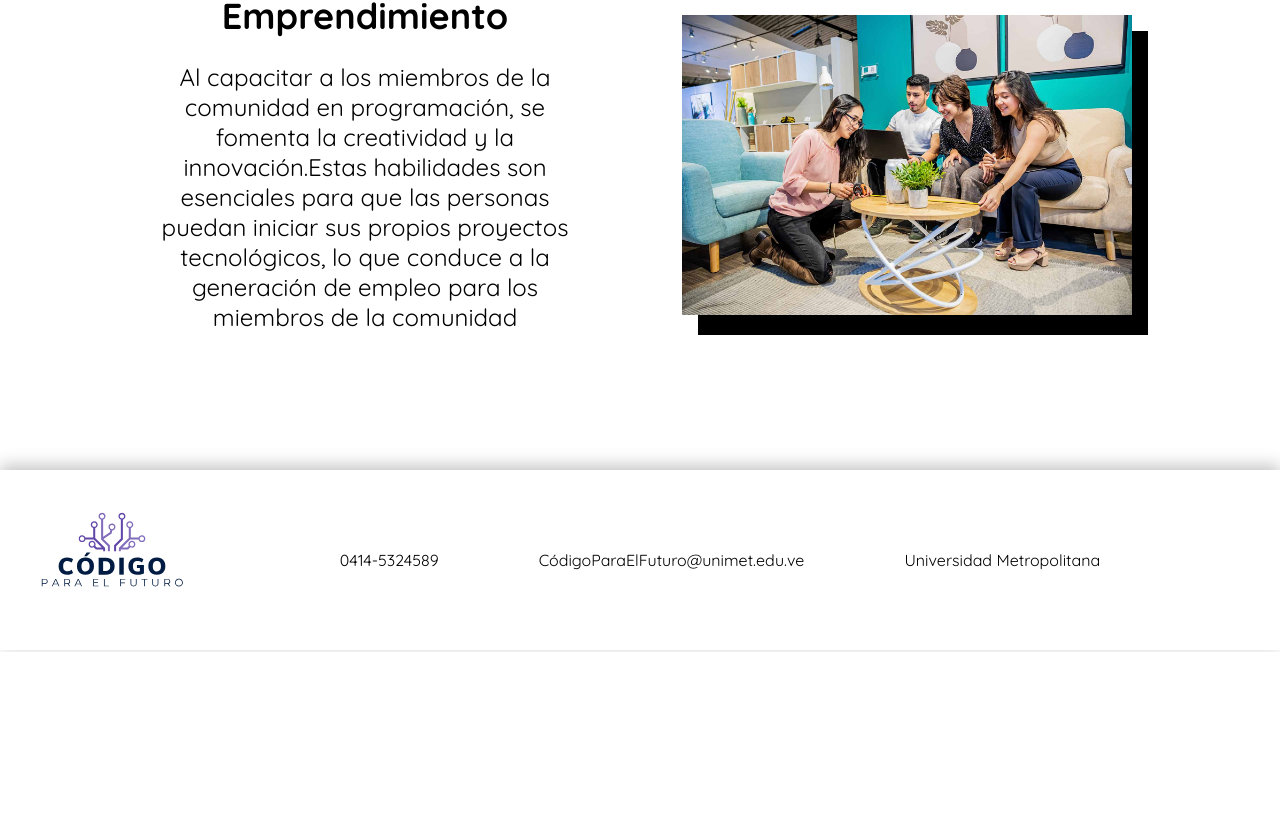
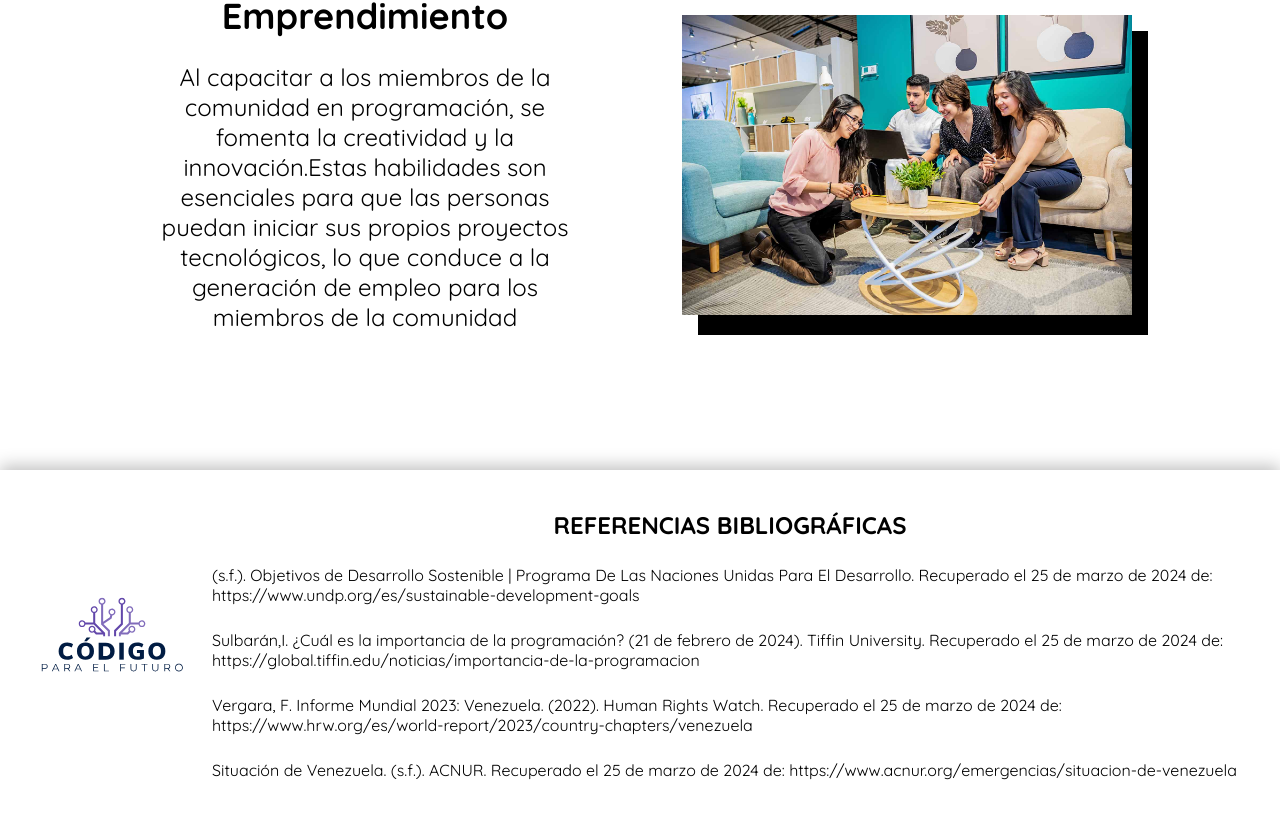
Before and after one commit to Faspiru/responsabilidad_Social, a React (Vite) app: page /ods in a window 1280 px wide. Shown: the part 2700-3518 px from the top of the page. Before the commit the page ends 3352 px from the top, so only its background shows below. Built offline with nearby package versions, Linux system fonts and the light colour scheme.

Commit message:
Adding References :sparkles:

```diff
--- a/src/components/Footer.jsx
+++ b/src/components/Footer.jsx
@@ -4,11 +4,15 @@ import logoImage from "../assets/LogoCodigoFuturo.svg";
 import styles from "./Footer.module.scss";
 
 export default function Footer() {
+  const scrollToTopAndRedirect = () => {
+    window.scrollTo(0, 0); // Desplaza la página hacia arriba
+  };
+
   return (
     <>
       <MediaQuery maxWidth={870}>
         <div className={styles.footer}>
-          <div>
+          <div onClick={scrollToTopAndRedirect}>
             <Link to="/">
               <img src={logoImage} className={styles.logoImg}></img>
             </Link>
@@ -18,15 +22,36 @@ export default function Footer() {
       <MediaQuery minWidth={870}>
         {" "}
         <div className={styles.footer}>
-          <div>
+          <div onClick={scrollToTopAndRedirect}>
             <Link to="/">
               <img src={logoImage} className={styles.logoImg}></img>
             </Link>
           </div>
           <div className={styles.textContainer}>
-            <div>0414-5324589</div>
-            <div>CódigoParaElFuturo@unimet.edu.ve</div>
-            <div>Universidad Metropolitana</div>
+            <div className={styles.center}>
+              <h3>REFERENCIAS BIBLIOGRÁFICAS</h3>
+            </div>
+            <div>
+              (s.f.). Objetivos de Desarrollo Sostenible | Programa De Las
+              Naciones Unidas Para El Desarrollo. Recuperado el 25 de marzo de
+              2024 de: https://www.undp.org/es/sustainable-development-goals
+            </div>
+            <div>
+              Sulbarán,I. ¿Cuál es la importancia de la programación? (21 de
+              febrero de 2024). Tiffin University. Recuperado el 25 de marzo de
+              2024 de:
+              https://global.tiffin.edu/noticias/importancia-de-la-programacion
+            </div>
+            <div>
+              Vergara, F. Informe Mundial 2023: Venezuela. (2022). Human Rights
+              Watch. Recuperado el 25 de marzo de 2024 de:
+              https://www.hrw.org/es/world-report/2023/country-chapters/venezuela
+            </div>
+            <div>
+              Situación de Venezuela. (s.f.). ACNUR. Recuperado el 25 de marzo
+              de 2024 de:
+              https://www.acnur.org/emergencias/situacion-de-venezuela
+            </div>
           </div>
         </div>
       </MediaQuery>
--- a/src/components/Footer.module.scss
+++ b/src/components/Footer.module.scss
@@ -5,7 +5,7 @@
   flex-direction: row;
   align-items: center;
   justify-content: space-between;
-  height: 180px;
+  height: 350px;
   margin-top: 50px;
   padding: 0px 32px 0px 32px;
   border-radius: 0px;
@@ -26,15 +26,18 @@
     top: 44px;
     left: 224px;
     display: flex;
-    flex-direction: row;
-    gap: 100px;
-    align-items: center;
+    flex-direction: column;
+    gap: 25px;
     justify-content: center;
     width: 1184px;
     height: 20px;
-    padding: 0px;
+    padding-left: 20px;
     border-radius: 0px;
   }
+}
+
+.center {
+  text-align: center;
 }
 
 @media (max-width: 870px) {
--- a/src/views/CronogramaPage.module.scss
+++ b/src/views/CronogramaPage.module.scss
@@ -209,12 +209,18 @@ h2 {
   }
 }
 
-.Three{
+.Three {
   display: grid;
-  grid-template-columns: 1fr 1fr 1fr;
   gap: 100px;
   align-items: center;
   max-width: 1000px;
+  @media (min-width: 800px) {
+    grid-template-columns: 1fr 1fr 1fr;
+  }
+
+  @media (max-width: 800px) {
+    grid-template-rows: 1fr 1fr 1fr;
+  }
 
   .paragraph {
     font-size: var(--text-lg);
--- a/src/views/MetodologiaPage.module.scss
+++ b/src/views/MetodologiaPage.module.scss
@@ -28,22 +28,22 @@
   position: relative;
   z-index: 2;
   display: flex;
+  display: flex;
   flex-direction: column;
   gap: 15px;
   box-sizing: border-box;
   max-width: 800px;
   color: white;
-  display: flex;
 }
 
 .description {
-  font-size: 1.5em;
   display: flex;
   justify-content: center;
+  font-size: 1.5em;
 
   @media (max-width: 800px) {
+    padding: 0.5em;
     font-size: 1.2em;
-    padding: 0.5em;
   }
 
   @media (max-width: 600px) {
@@ -205,7 +205,6 @@ h2 {
 }
 
 @media (max-width: 800px) {
-
   .Content {
     flex-direction: column;
   }
@@ -215,5 +214,4 @@ h2 {
     width: 100%;
     text-align: center;
   }
-
 }
--- a/src/views/QuienesSomosPage.jsx
+++ b/src/views/QuienesSomosPage.jsx
@@ -1,9 +1,8 @@
 import { Helmet } from "react-helmet-async";
-import codigoImage from "../assets/codigoImage.jpeg";
+import DanImage from "../assets/dan.jpeg";
+import fabrizioImage from "../assets/fabrizioImage.jpeg";
 import maviImage from "../assets/maviImage.jpg";
-import fabrizioImage from "../assets/fabrizioImage.jpeg";
 import proposito2Image from "../assets/proposito2Image.jpeg";
-import DanImage from "../assets/dan.jpeg";
 import unimet from "../assets/unimet.jpg";
 import Divider from "../components/Divider";
 import styles from "./QuienesSomos.module.scss";
@@ -11,7 +10,7 @@ import styles from "./QuienesSomos.module.scss";
 export default function QuienesSomosPage() {
   return (
     <>
-      <Helmet title="Obras"></Helmet>
+      <Helmet title="¿Quiénes Somos?"></Helmet>
       <header
         className={styles.banner}
         style={{ backgroundImage: `url(${unimet})` }}
@@ -42,9 +41,13 @@ export default function QuienesSomosPage() {
             <div className={styles.content}>
               <h3 className={styles.paragraph}>María Victoria Martinez</h3>
               <p className={styles.paragraph}>
-                ¡Hola! Mi nombre es María Martínez, una apasionada estudiante de <b>Ingeniería de Sistemas</b> de 20 años, comprometida con el uso de la tecnología para el cambio social.
-                Creo firmemente que la educación en programación es una herramienta poderosa que puede transformar vidas, ofreciendo nuevas oportunidades y perspectivas de empleo.
-                Juntos, podemos construir una comunidad más fuerte y capacitada.
+                ¡Hola! Mi nombre es María Martínez, una apasionada estudiante de{" "}
+                <b>Ingeniería de Sistemas</b> de 20 años, comprometida con el
+                uso de la tecnología para el cambio social. Creo firmemente que
+                la educación en programación es una herramienta poderosa que
+                puede transformar vidas, ofreciendo nuevas oportunidades y
+                perspectivas de empleo. Juntos, podemos construir una comunidad
+                más fuerte y capacitada.
               </p>
             </div>
           </div>
@@ -56,10 +59,10 @@ export default function QuienesSomosPage() {
               <h3 className={styles.paragraph}>Daniel Morillo</h3>
               <p className={styles.paragraph}>
                 Hola! Mi nombre es Daniel Morillo, soy estudiante del Octavo
-                Trimestre de la carrera de  <b>Ingeniería de Sistemas</b> en la UNIMET.
-                Me encantaría poder compartir mis conocimientos con personas que
-                estén dispuestas a aprender y así aportar mi granito de arena en
-                la comunidad.
+                Trimestre de la carrera de <b>Ingeniería de Sistemas</b> en la
+                UNIMET. Me encantaría poder compartir mis conocimientos con
+                personas que estén dispuestas a aprender y así aportar mi
+                granito de arena en la comunidad.
               </p>
             </div>
           </div>
@@ -71,11 +74,11 @@ export default function QuienesSomosPage() {
               <h3 className={styles.paragraph}>Fabrizio Spiotta</h3>
               <p className={styles.paragraph}>
                 Hola! Mi nombre es Fabrizio Spiotta, tengo 20 años y actualmente
-                me encuentro en el octavo trimestre estudiando  <b>Ingeniería de Sistemas</b>.
-                Personalmente siento que esta propuesta de proyecto es
-                de vital importancia, debido a que se transmiten los
-                conocimientos básicos de la programación a las futuras
-                generaciones.
+                me encuentro en el octavo trimestre estudiando{" "}
+                <b>Ingeniería de Sistemas</b>. Personalmente siento que esta
+                propuesta de proyecto es de vital importancia, debido a que se
+                transmiten los conocimientos básicos de la programación a las
+                futuras generaciones.
               </p>
             </div>
           </div>
```
Also changed, not shown: src/views/CronogramaPage.jsx (+88 -58 lines), src/views/MetodologiaPage.jsx (+82 -86 lines).
